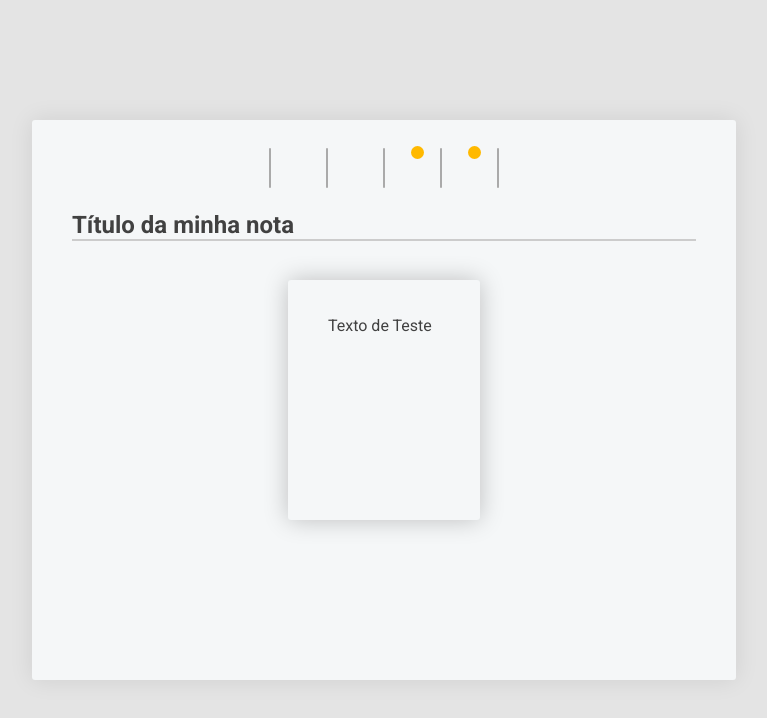
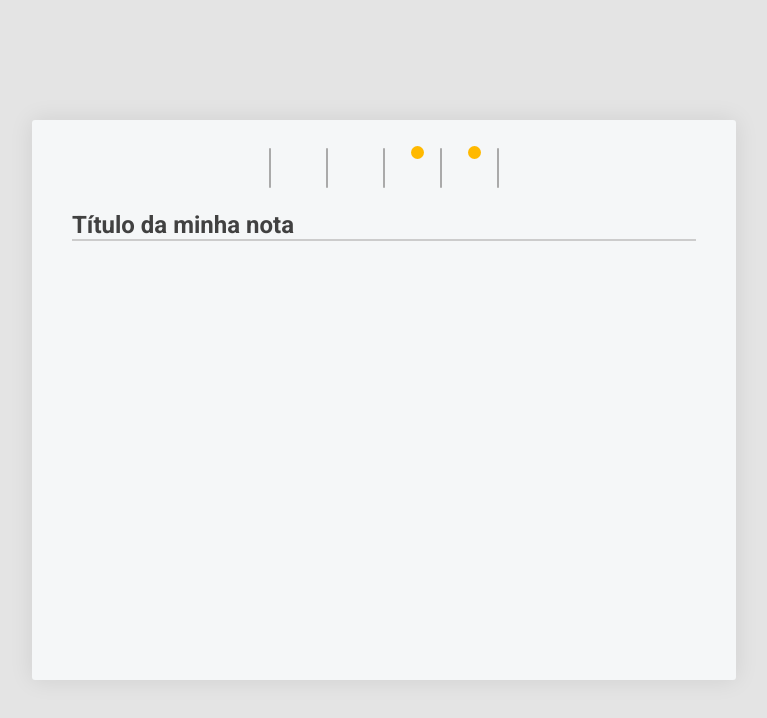
Before and after one commit to laube-developer/text-editor, a Next.js app: page / in a window 1280 px wide. Shown: the top 718 px of the page, without its empty margins (256-1023 px from the left). Built offline with nearby package versions, Linux system fonts and the light colour scheme.

Commit message:
Close view MenuOptions

```diff
--- /dev/null
+++ b/components/MenuOpcoes/ButtonClose/ButtonClose.js
@@ -0,0 +1,11 @@
+import style from './style.module.css'
+import { useState } from 'react';
+
+
+export default function ButtonClose(props){
+    return (
+        <div className={style.ButtonClose}>
+            <i className="fas fa-times">a</i>
+        </div>
+    )
+}
--- /dev/null
+++ b/components/MenuOpcoes/ButtonClose/style.module.css
@@ -0,0 +1,17 @@
+.ButtonClose{
+
+    margin: 20px 0;
+    display: flex;
+    width: 100%;
+    align-items: center;
+    justify-content: flex-end;
+}
+
+.ButtonClose i{
+    font-size: 1.5rem;
+    cursor: pointer;
+}
+
+.ButtonClose i:hover{
+    color: #646464;
+}
--- a/components/MenuOpcoes/MenuOpcoes.js
+++ b/components/MenuOpcoes/MenuOpcoes.js
@@ -1,11 +1,17 @@
 import style from './style.module.css';
+
+import ButtonClose from './ButtonClose/ButtonClose'
 
 export default function MenuOpcoes(props){
     return(
         <div className={style.MenuOpcoes + " " + style[props.show]}>
-            <div>
-                <p>Texto de Teste</p>
+            <div className={style.Menu}>
+                <ButtonClose/>
+                <div>
+                    <p>CLique aqui</p>
+                </div>
             </div>
+
         </div>
     )
 }
--- a/components/MenuOpcoes/style.module.css
+++ b/components/MenuOpcoes/style.module.css
@@ -13,15 +13,15 @@
     justify-content: center;
 }
 
-.MenuOpcoes div{
+.Menu{
     box-sizing: border-box;
     background: rgb(245, 247, 248);
     color: #414141;
     box-shadow: 0 0 25px #0000003a;
     border-radius: 3px;
-    padding: 20px 40px;
+    padding: 0 40px;
 
-    width: 15vw;
+    width: 30vw;
     max-width: 1000px;
     height: 30vh;
     max-height: 562.5px;
--- a/components/NotaBloco/NotaBloco.js
+++ b/components/NotaBloco/NotaBloco.js
@@ -1,5 +1,5 @@
 import React from 'react'
-import { useState } from 'react'
+import { useState, useEffect } from 'react'
 import styles from './style.module.css'
 
 import BarraDeFerramentas from '../BarraDeFerramentas/BarraDeFerramentas'
@@ -10,7 +10,7 @@ function NotaBloco(props){
         <div className={styles.error}>
             <BarraDeFerramentas/>
             <div id='titulo'><h1>{props.titulo}</h1></div>
-            <MenuOpcoes show='flex'/>
+            <MenuOpcoes show='none'/>
         </div>
     )
 }
```
Also changed, not shown: 1 other file (tests, documents, lock files or other folders).
